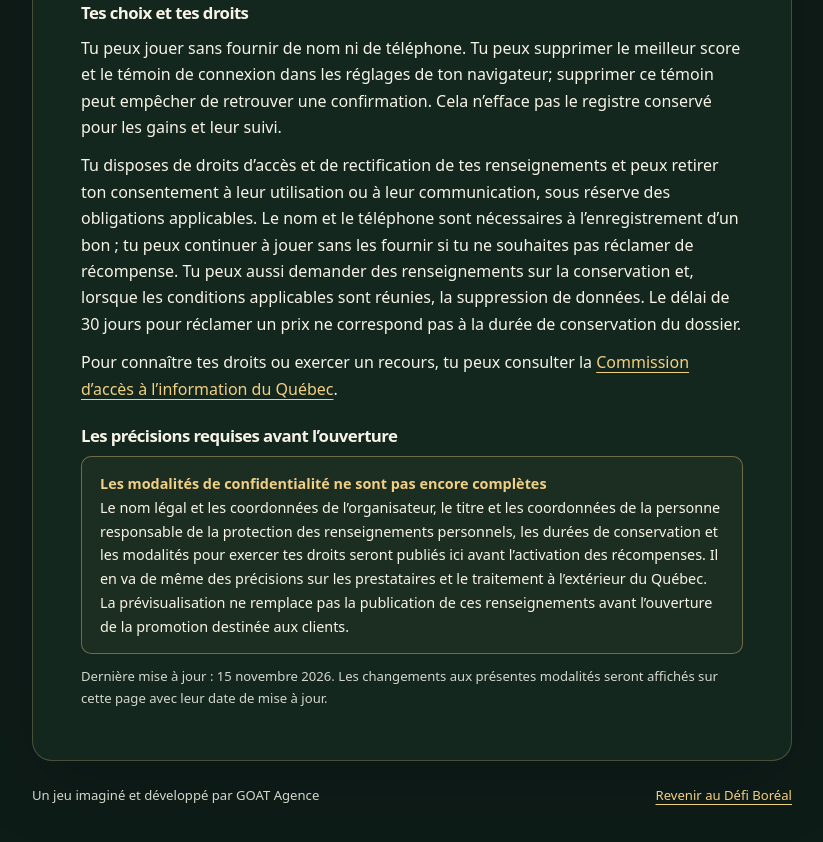
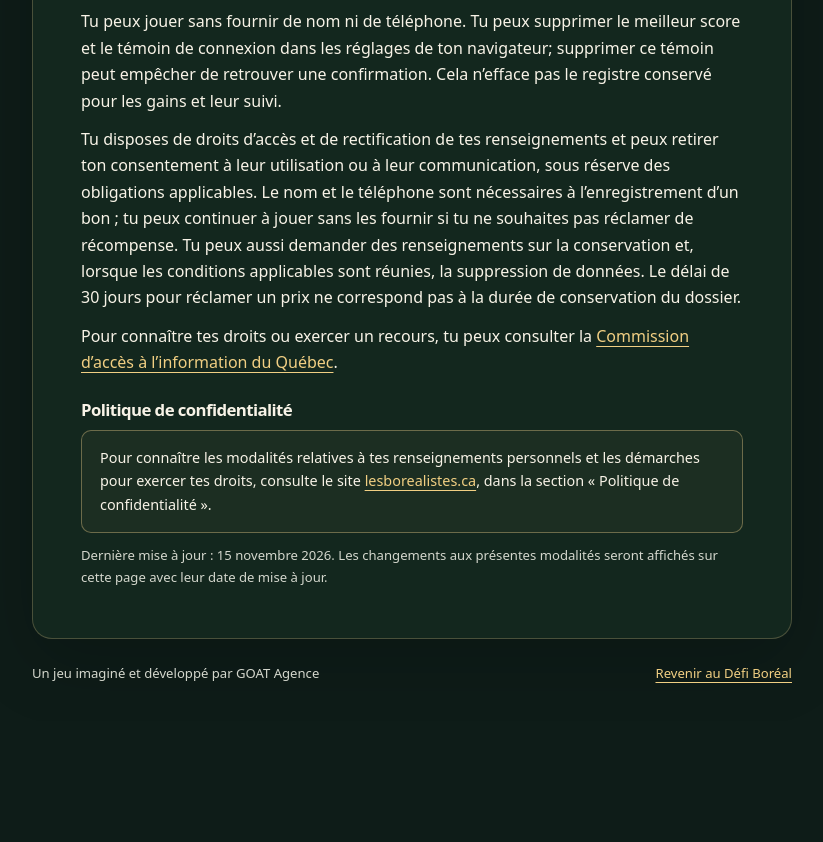
Before and after one commit to lamaisondonut/minijeux, a website: page v3/reglement.html in a window 1280 px wide. Shown: the part 5324-6166 px from the top of the page, without its empty margins (228-1051 px from the left). After the commit the page ends 6045 px from the top, so only its background shows below. Drawn offline with Linux system fonts and the light colour scheme.

Commit message:
Point the game privacy notice to the restaurant website
Replace the incomplete-policy placeholder with a link to lesborealistes.ca and its Politique de confidentialité section. Align the nearby heading and introduction without changing reward behavior or activation settings. Preview only.

```diff
--- a/v3/reglement.html
+++ b/v3/reglement.html
@@ -74,7 +74,7 @@
     <p>Tu peux demander des explications sur une décision automatisée, faire corriger des renseignements inexacts et présenter tes observations à une personne capable de réexaminer la décision. Le contact de l’organisateur et les modalités de traitement d’un incident ou d’une contestation seront publiés ici avant l’ouverture.</p>
 
     <h2 id="confidentialite">Confidentialité</h2>
-    <p>Les renseignements ci-dessous décrivent les données utilisées pour faire fonctionner le jeu, vérifier les gains et remettre les prix. Les précisions manquantes sur l’organisateur et la conservation sont indiquées plus bas ; la prévisualisation sert à la recette avant publication destinée aux clients.</p>
+    <p>Les renseignements ci-dessous décrivent les données utilisées pour faire fonctionner le jeu, vérifier les gains et remettre les prix. Un lien vers le site des Boréalistes pour consulter la politique de confidentialité est indiqué plus bas.</p>
 
     <h3>Les données et leur utilité</h3>
     <ul>
@@ -96,8 +96,8 @@
     <p>Tu disposes de droits d’accès et de rectification de tes renseignements et peux retirer ton consentement à leur utilisation ou à leur communication, sous réserve des obligations applicables. Le nom et le téléphone sont nécessaires à l’enregistrement d’un bon ; tu peux continuer à jouer sans les fournir si tu ne souhaites pas réclamer de récompense. Tu peux aussi demander des renseignements sur la conservation et, lorsque les conditions applicables sont réunies, la suppression de données. Le délai de 30 jours pour réclamer un prix ne correspond pas à la durée de conservation du dossier.</p>
     <p>Pour connaître tes droits ou exercer un recours, tu peux consulter la <a href="https://www.cai.gouv.qc.ca/protection-renseignements-personnels" rel="noreferrer">Commission d’accès à l’information du Québec</a>.</p>
 
-    <h3>Les précisions requises avant l’ouverture</h3>
-    <div class="notice"><strong>Les modalités de confidentialité ne sont pas encore complètes</strong>Le nom légal et les coordonnées de l’organisateur, le titre et les coordonnées de la personne responsable de la protection des renseignements personnels, les durées de conservation et les modalités pour exercer tes droits seront publiés ici avant l’activation des récompenses. Il en va de même des précisions sur les prestataires et le traitement à l’extérieur du Québec. La prévisualisation ne remplace pas la publication de ces renseignements avant l’ouverture de la promotion destinée aux clients.</div>
+    <h3>Politique de confidentialité</h3>
+    <div class="notice">Pour connaître les modalités relatives à tes renseignements personnels et les démarches pour exercer tes droits, consulte le site <a href="https://lesborealistes.ca/" target="_blank" rel="noopener noreferrer">lesborealistes.ca</a>, dans la section « Politique de confidentialité ».</div>
     <p class="muted">Dernière mise à jour : 15 novembre 2026. Les changements aux présentes modalités seront affichés sur cette page avec leur date de mise à jour.</p>
   </main>
   <footer><span>Un jeu imaginé et développé par GOAT Agence</span><a href="./">Revenir au Défi Boréal</a></footer>
```
